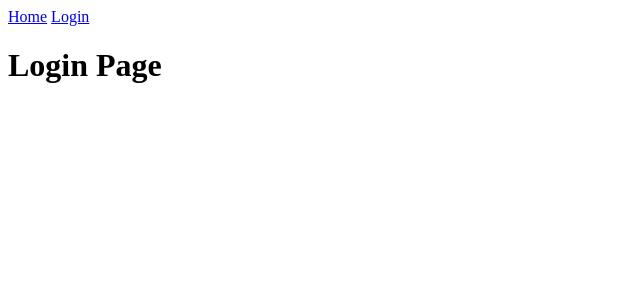
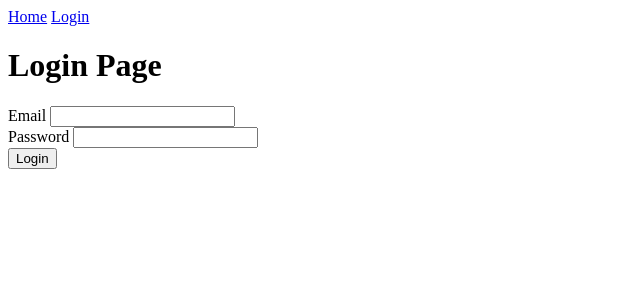
Before and after one commit to johnpauljpc/Event_Registration_WebApp, a Django app: page /user/login/ in a window 1280 px wide. Shown: the top 300 px of the page, without its empty margins (0-640 px from the left). Run offline with Django 4.2, Linux system fonts and the light colour scheme.

Commit message:
login logic view completed

```diff
--- a/templates/users/login_register.html
+++ b/templates/users/login_register.html
@@ -6,6 +6,28 @@
 
 {% if page == "login" %}
 <h1>Login Page</h1>
+
+<form action="{% url 'login' %}" method="post">
+    {% csrf_token %}
+    <!-- <div>
+    <label for="username">User</label>
+    <input type="text" required>
+</div> -->
+
+<div>
+    <label for="email">Email</label>
+    <input type="email"  name="email" required>
+</div>
+<div>
+    <label for="password">Password</label>
+    <input type="password" name="password" required>
+</div>
+
+<div>
+    <input type="submit" value="Login">
+</div>
+</form>
+
 {% elif page == "register" %}
 <h1>User Registration </h1>
 {% else %}
--- a/users/views.py
+++ b/users/views.py
@@ -1,11 +1,21 @@
-from django.shortcuts import render
+from django.shortcuts import render, redirect
 from django.http import HttpResponse
 from django.views import View
 from .models import User
 from core.models import Event
+from django.contrib.auth import authenticate, login
+from django.contrib import messages
 
 # Create your views here.
 def loginPage(request):
+
+    if request.method == 'POST':
+        user = authenticate(email = request.POST['email'], password = request.POST['password'])
+        if user is not None:
+            login(request, user)
+            messages.success(request, f"Welcome <b>{user}</b>!")
+            return redirect('index')
+        messages.error(request, "credentials provided is wrong!")
     context = {
         'page':"login"
     }
```
Also changed, not shown: db.sqlite3.
